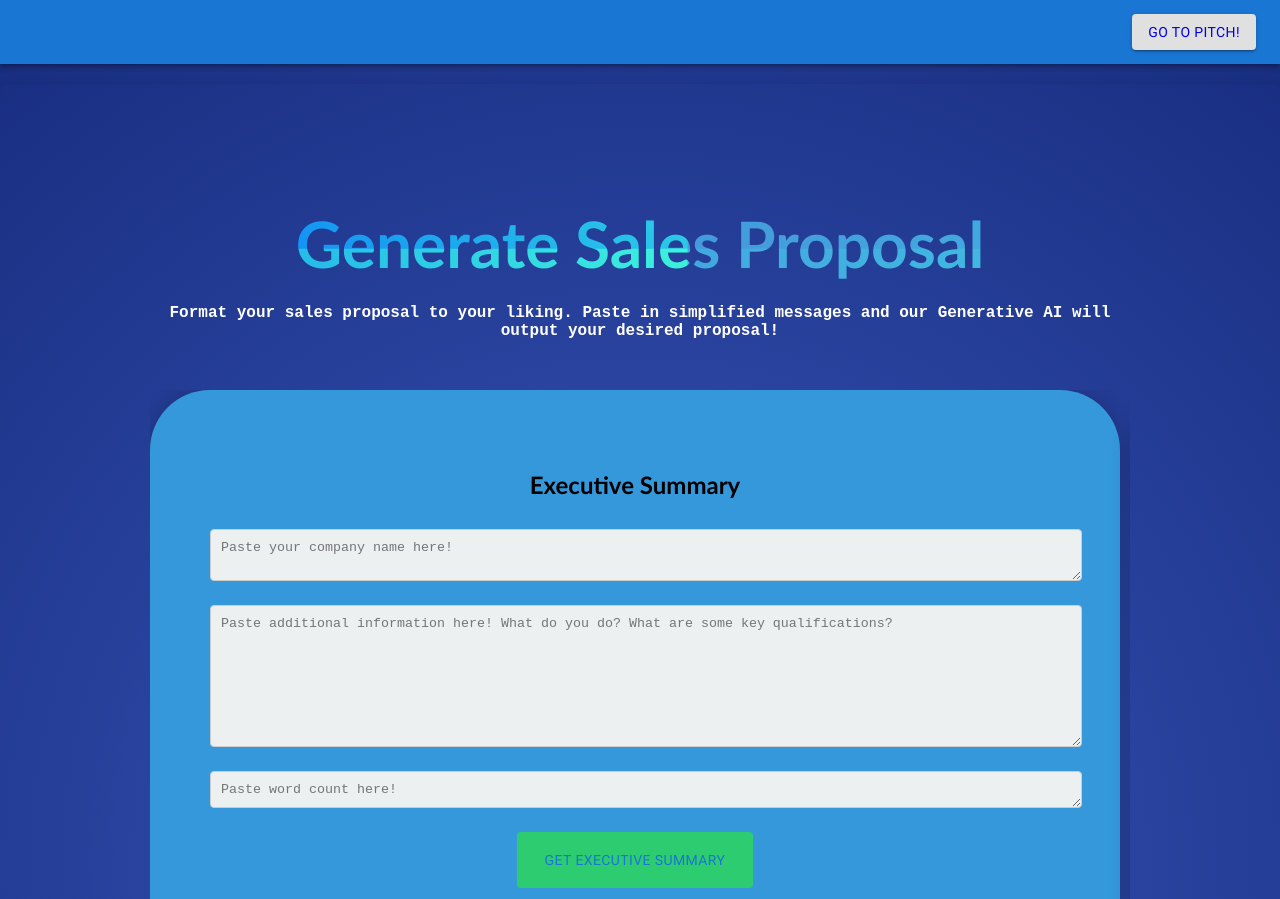
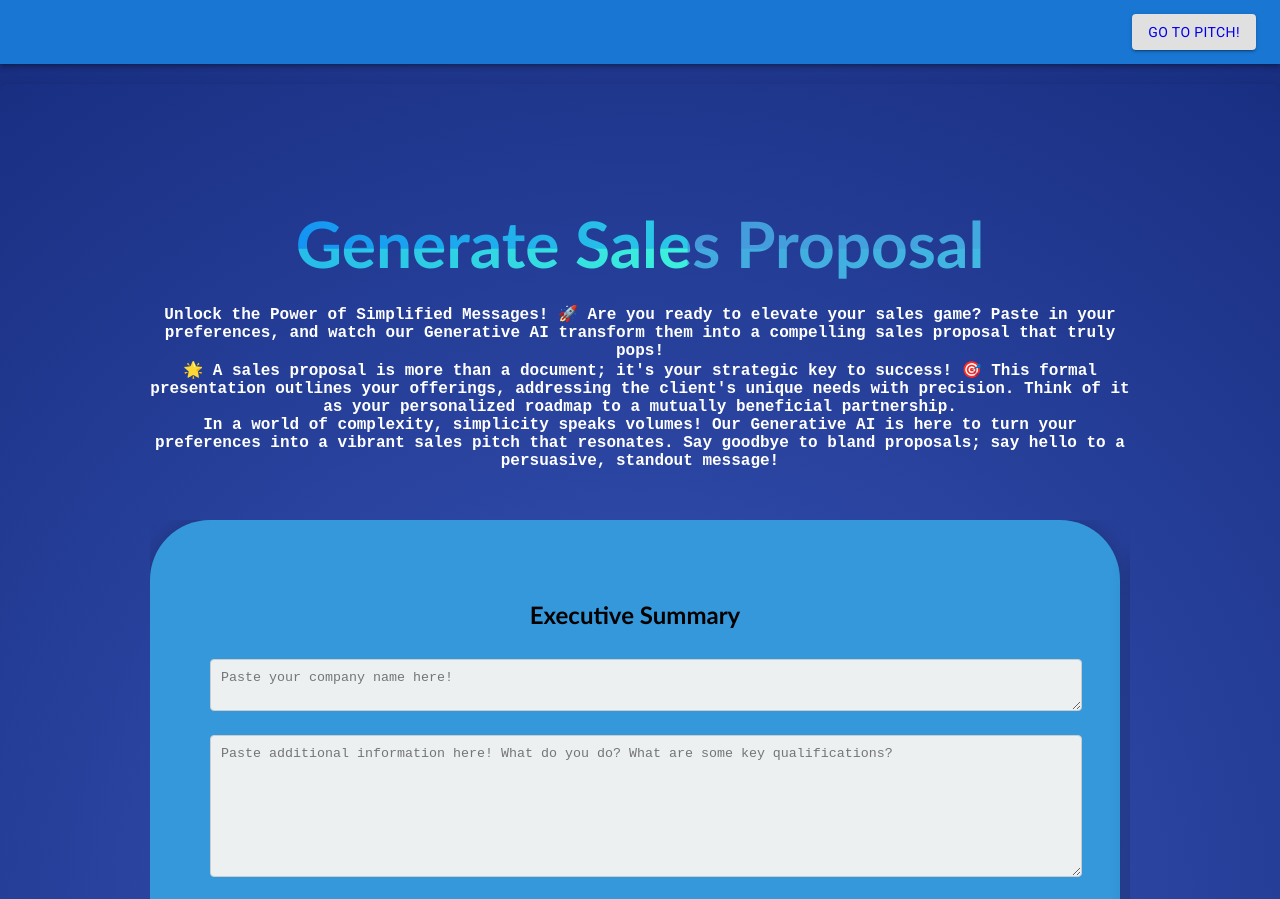
Before and after one commit to TarinPairor/exhibition-sales-pitch, a React (Create React App) app: page / in a window 1280 px wide. Shown: the top 899 px of the page. Built offline with nearby package versions, Linux system fonts and the light colour scheme.

Commit message:
final commit before pres

```diff
--- a/src/API_KEY.js
+++ b/src/API_KEY.js
@@ -1 +1 @@
-export const API_KEY = "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";
+export const API_KEY = "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";
--- a/src/components/pages/Home.js
+++ b/src/components/pages/Home.js
@@ -33,7 +33,7 @@ function Home() {
 
   const sliderSettings = {
     dots: true,
-    infinite: true,
+    infinite: false,
     speed: 500,
     slidesToShow: 1,
     slidesToScroll: 1,
@@ -68,7 +68,6 @@ function Home() {
     return (
       executiveSummary +
       `
-
     ${exFB}
     `
     );
@@ -88,7 +87,7 @@ function Home() {
     ) {
       return "";
     }
-    return `generate me a proposed solution ${solutionWordCount} words long for sales proposal that utilizes a product by the name of: "${solutionName}"
+    return `generate me a proposed solution ${solutionWordCount} words long for sales proposal that utilizes a solution by the name of: "${solutionName}"
       , include this information about the solution: "${solutionInfo}" and finally, include the following features as bullet points: "${solutionFeatures}"`;
   }
 
@@ -100,6 +99,7 @@ function Home() {
       proposedSolution +
       `
 
+    Remake the above with the following feedback in mind.
     ${solutionFB}
     `
     );
@@ -114,7 +114,7 @@ function Home() {
     if (!solutionName && !solutionInfo && !priceInfo && !priceWordCount) {
       return "";
     }
-    return `generate me proper "pricing and budget" information ${priceWordCount} words long for sales proposal of the product by the name of: "${solutionName}"
+    return `generate me proper "pricing and budget" information ${priceWordCount} words long for sales proposal of the solution by the name of: "${solutionName}"
        including this information about the solution: "${solutionInfo}" and include the following pricing details of the product "${priceInfo}"`;
   }
 
@@ -126,6 +126,7 @@ function Home() {
       priceAndBudget +
       `
 
+      Remake the above with the following feedback in mind.
     ${priceFB}
     `
     );
@@ -191,8 +192,19 @@ function Home() {
           transition={{ delay: 1, duration: 1 }}
         >
           <p>
-            Format your sales proposal to your liking. Paste in simplified
-            messages and our Generative AI will output your desired proposal!
+            Unlock the Power of Simplified Messages! 🚀 Are you ready to elevate
+            your sales game? Paste in your preferences, and watch our Generative
+            AI transform them into a compelling sales proposal that truly pops!
+            <br />
+            🌟 A sales proposal is more than a document; it's your strategic key
+            to success! 🎯 This formal presentation outlines your offerings,
+            addressing the client's unique needs with precision. Think of it as
+            your personalized roadmap to a mutually beneficial partnership.
+            <br />
+            In a world of complexity, simplicity speaks volumes! Our Generative
+            AI is here to turn your preferences into a vibrant sales pitch that
+            resonates. Say goodbye to bland proposals; say hello to a
+            persuasive, standout message!
           </p>
         </motion.div>
       </div>
--- a/src/components/pages/Pitch.js
+++ b/src/components/pages/Pitch.js
@@ -9,17 +9,28 @@ function Pitch() {
   const [pitch, setPitch] = useState("");
   const [load, setLoad] = useState(false);
   async function callOpenAIAPI() {
-    if (text.length == 0) {
+    if (text.length === 0) {
       setPitch("Input Something");
       return;
     }
+
+    function generatePitch() {
+      return `Generate a sales pitch script of a product utilizing the following information: ${text}
+
+      .Additionally, to construct this pitch, I want you to utilize these key components:
+      Identify the problem.
+      State your value proposition.
+      Offer solutions.
+      Show social proof.
+
+      `;
+    }
+
     console.log("Calling the OpenAI API");
     setLoad(true);
     const APIBody = {
       model: "text-davinci-003",
-      prompt:
-        "Generate a sales pitch of a product utilizing the following information:" +
-        text, // input prompt here, other variables do not matter
+      prompt: generatePitch(),
       temperature: 0,
       max_tokens: 400,
       top_p: 1.0,
@@ -70,17 +81,19 @@ function Pitch() {
           transition={{ delay: 1, duration: 1 }}
         >
           <p>
-            Generate an elevator pitch for any situation. Type in some keywords
-            (i.e., product name, description, etc.), and you're good to go!
+            Let's infuse some energy and enthusiasm into the elevator pitch.
+            Provide the keywords or a brief description of your product,
+            service, or idea? This will help me tailor the pitch to make it
+            truly stand out!
           </p>
         </motion.div>
       </div>
       <div className="wrapper">
-        <div className="pitch-word-count">
-          {/* Modify html textarea for word count */}
+        <div className="pitch-container">
+          {/* Modify html textarea for pitch */}
           <textarea
             onChange={(e) => setText(e.target.value)}
-            placeholder="Paste Pitch Info here! Be succinct"
+            placeholder="Paste Pitch Info here! Be succinct."
             cols={50}
             rows={10}
           />
```
Also changed, not shown: src/test.md (added, +3 -0 lines).
